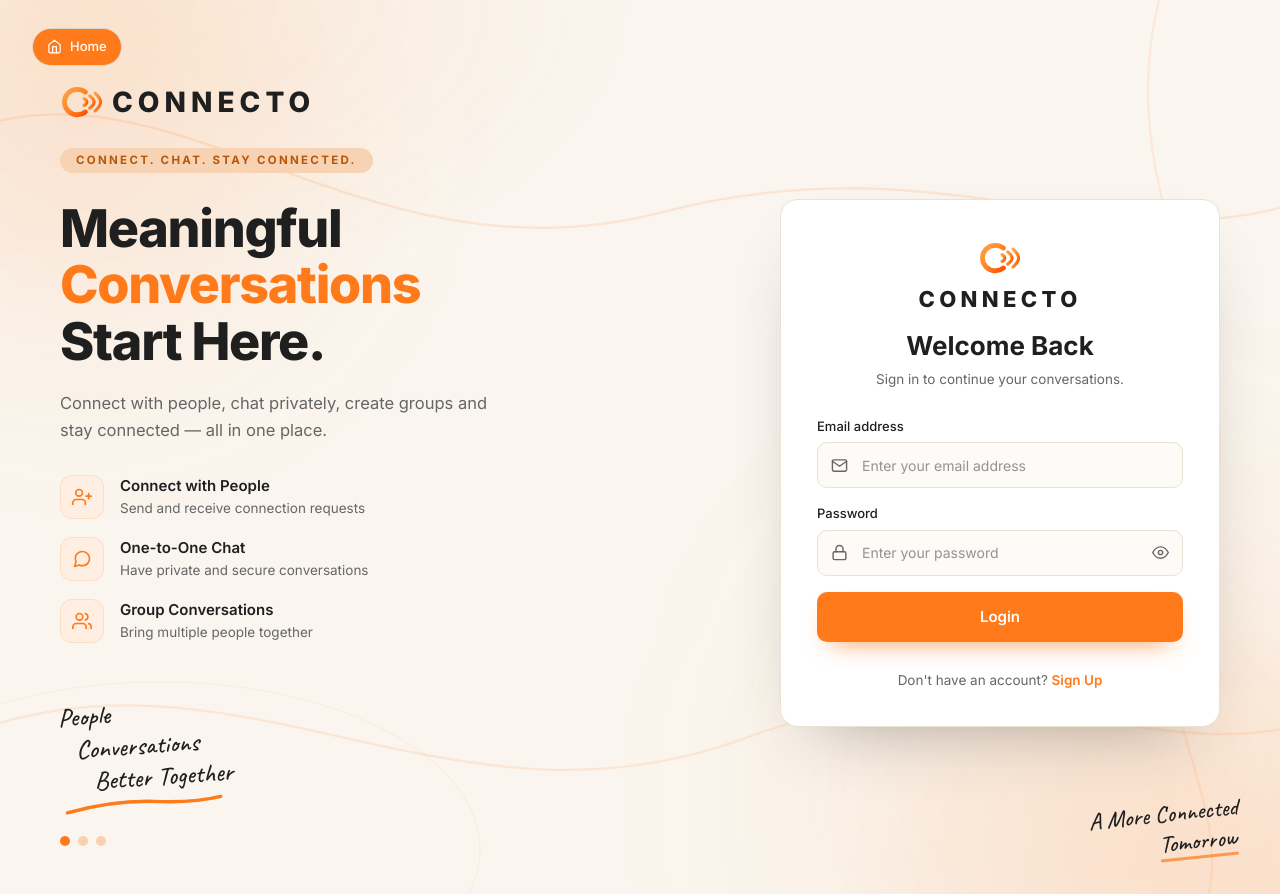
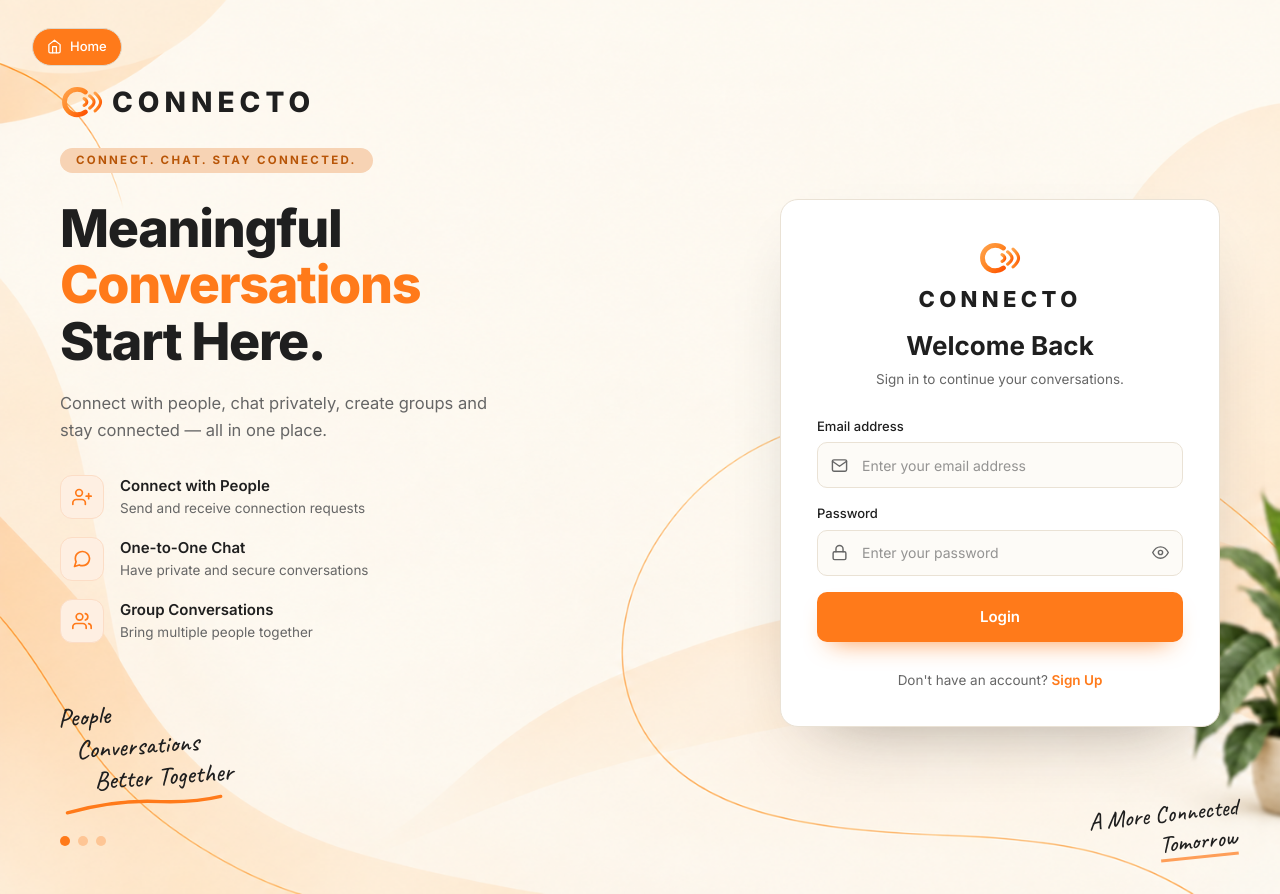
Before and after one commit to Aniket0990/ChatWebApp, a React (Vite) app in the folder client/: page /login in a window 1280 px wide. Built offline with nearby package versions, Linux system fonts and the light colour scheme; no server answers.

Commit message:
Replace bg gradients & styles with png file

```diff
--- a/client/src/components/AuthLayout.jsx
+++ b/client/src/components/AuthLayout.jsx
@@ -19,50 +19,6 @@ const HIGHLIGHTS = [
     text: "Bring multiple people together",
   },
 ];
-
-/** Faint orange curves referencing the signal-wave logo. */
-function BackgroundCurves() {
-  return (
-    <div className="pointer-events-none absolute inset-0 overflow-hidden">
-      <div className="absolute -left-32 -top-24 h-[420px] w-[420px] rounded-full bg-brand/10 blur-[110px]" />
-      <div className="absolute -bottom-40 -right-24 h-[520px] w-[520px] rounded-full bg-brand/10 blur-[130px]" />
-      <svg
-        className="absolute inset-0 h-full w-full"
-        viewBox="0 0 1200 800"
-        preserveAspectRatio="none"
-        fill="none"
-        aria-hidden="true"
-      >
-        <path
-          d="M-40 120C160 40 340 260 620 190 900 120 1050 250 1250 170"
-          stroke="#FF7A1A"
-          strokeOpacity="0.14"
-          strokeWidth="2"
-        />
-        <path
-          d="M-40 660C220 560 420 760 700 660 940 574 1080 700 1250 640"
-          stroke="#FF7A1A"
-          strokeOpacity="0.12"
-          strokeWidth="2"
-        />
-        <path
-          d="M1100 -40C1010 180 1210 330 1120 500 1050 636 1180 720 1120 840"
-          stroke="#FF7A1A"
-          strokeOpacity="0.1"
-          strokeWidth="2"
-        />
-        <ellipse
-          cx="150"
-          cy="760"
-          rx="300"
-          ry="150"
-          stroke="#FF7A1A"
-          strokeOpacity="0.08"
-        />
-      </svg>
-    </div>
-  );
-}
 
 function BrandPanel() {
   return (
@@ -137,13 +93,11 @@ function BrandPanel() {
 
 /**
  * Shared shell for the Login and Register pages:
- * warm cream canvas, brand story on the left, white form card on the right.
+ * uses auth page.png background, brand story on the left, white form card on the right.
  */
 export default function AuthLayout({ topRight, children }) {
   return (
-    <main className="connecto-canvas relative min-h-screen overflow-hidden font-sans text-ink">
-      <BackgroundCurves />
-
+    <main className="auth-canvas relative min-h-screen overflow-hidden font-sans text-ink">
       <Link
         to="/"
         aria-label="Back to home"
--- a/client/src/index.css
+++ b/client/src/index.css
@@ -223,12 +223,13 @@ body {
   animation: floatSlow 26s ease-in-out infinite;
 }
 
-/* Faint connection-wave texture used behind the landing + auth pages */
-.connecto-canvas {
+/* Auth pages (Login & Register) canvas using auth page.png */
+.auth-canvas {
   background-color: #faf5ee;
-  background-image:
-    radial-gradient(60% 50% at 8% 0%, rgba(255, 122, 26, 0.08), transparent 70%),
-    radial-gradient(50% 45% at 100% 100%, rgba(255, 122, 26, 0.1), transparent 70%);
+  background-image: url("/auth_page_bg.png");
+  background-size: 100% 100%;
+  background-position: center;
+  background-repeat: no-repeat;
 }
 
 /*
```
Also changed, not shown: client/public/auth_page_bg.png (added).
